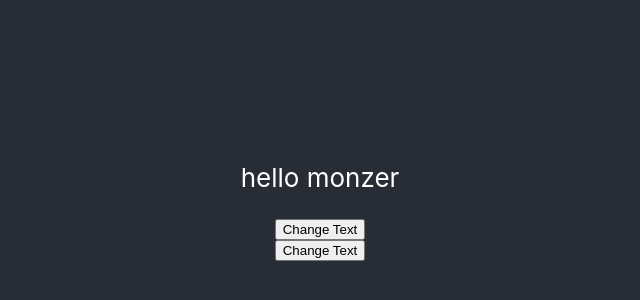
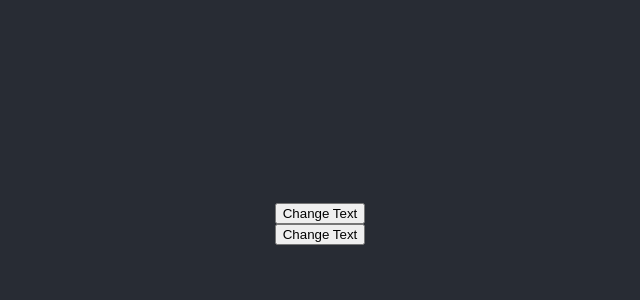
Before and after one commit to DevMonzer/Monsters-Rolodex, a React (Create React App) app: page / in a window 1280 px wide. Shown: the part 202-502 px from the top of the page, without its empty margins (320-960 px from the left). Built offline with nearby package versions, Linux system fonts and the light colour scheme.

Commit message:
Update App.js

```diff
--- a/src/App.js
+++ b/src/App.js
@@ -7,7 +7,7 @@ class App extends React.Component {
    super();
 
    this.state = {
-      string: 'hello monzer'
+      monsters: []
    };
  }
   render(){
```
